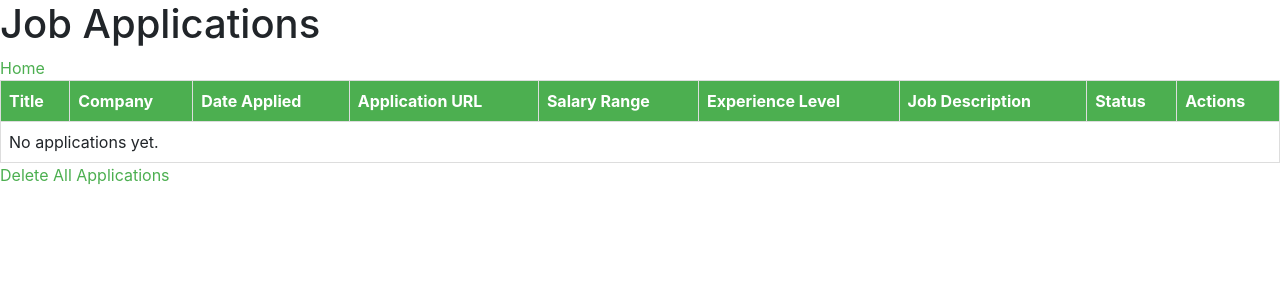
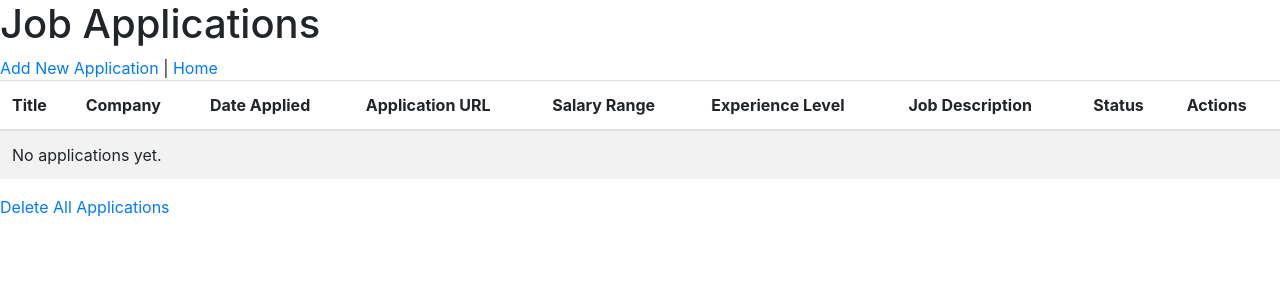
Before and after one commit to zwa004/Job-Application-Project, a Django app: page /applications/ in a window 1280 px wide. Shown: the top 300 px of the page. Run offline with Django 4.2, Linux system fonts and the light colour scheme; data that the repository does not hold is empty; some libraries are stand-ins or nearby versions.

Commit message:
Changed files to separate resume and cover letter

```diff
--- a/job_app_tracker/forms.py
+++ b/job_app_tracker/forms.py
@@ -4,4 +4,4 @@ from .models import JobApp
 class JobAppForm(forms.ModelForm):
     class Meta:
         model = JobApp
-        fields = ['title', 'company', 'date_applied', 'application_url', 'salary_range', 'experience_level', 'industry','status','job_description', 'file']
+        fields = ['title', 'company', 'date_applied', 'application_url', 'salary_range', 'experience_level', 'industry','status','job_description', 'resume', 'cover_letter']
--- a/job_app_tracker/models.py
+++ b/job_app_tracker/models.py
@@ -9,6 +9,8 @@ class JobApp(models.Model):
     experience_level = models.CharField(max_length=200)
     job_description = models.CharField(max_length=2000)
     file = models.FileField(upload_to='uploads/', null=True, blank=True)
+    resume = models.FileField(upload_to='resumes/', null=True, blank=True)
+    cover_letter = models.FileField(upload_to='cover_letters/', null=True, blank=True)
     SALARY_CHOICES = [
         ('<30000', 'Less than $30,000'),
         ('30000-35000', '$30,000 - $35,000'),
--- a/job_app_tracker/templates/job_app_tracker/job_application_list.html
+++ b/job_app_tracker/templates/job_app_tracker/job_application_list.html
@@ -2,35 +2,8 @@
 {% block content %}
 
 <h1>Job Applications</h1>
-<a href="/">Home</a>
-<style>
-    table {
-        width: 100%;
-        border-collapse: collapse;
-    }
-    th, td {
-        border: 1px solid #ddd;
-        padding: 8px;
-    }
-    th {
-        background-color: #4CAF50;
-        color: white;
-    }
-    tr:nth-child(even) {
-        background-color: #f2f2f2;
-    }
-    tr:hover {
-        background-color: #ddd;
-    }
-    a {
-        color: #4CAF50;
-        text-decoration: none;
-    }
-    a:hover {
-        color: #45a049;
-    }
-</style>
-<table>
+<a href="{% url 'create_job_application' %}">Add New Application</a> | <a href="/">Home</a>
+<table class="table table-striped">
     <thead>
         <tr>
             <th>Title</th>
@@ -40,7 +13,7 @@
             <th>Salary Range</th>
             <th>Experience Level</th>
             <th>Job Description</th>
-            <th>Status</th> <!-- Added Status Header -->
+            <th>Status</th>
             <th>Actions</th>
         </tr>
     </thead>
@@ -54,15 +27,16 @@
                 <td>{{ application.salary_range }}</td>
                 <td>{{ application.experience_level }}</td>
                 <td>{{ application.job_description }}</td>
-                <td>{{ application.get_status_display }}</td> <!-- Display Status -->
+                <td>{{ application.get_status_display }}</td>
                 <td>
-                    <a href="{% url 'edit_job_application' application.id %}">Edit</a>
-                    <a href="{% url 'delete_job_application' application.id %}" onclick="return confirm('Are you sure you want to delete this application?');">Delete</a>
-                    {% if application.file %}
-                    | <a href="{{ application.file.url }}">Download</a>
-                {% else %}
-                    | No file attached
-                {% endif %}
+                    <a href="{% url 'edit_job_application' application.id %}" class="btn btn-secondary btn-sm">Edit</a>
+                        <a href="{% url 'delete_job_application' application.id %}" class="btn btn-danger btn-sm" onclick="return confirm('Are you sure you want to delete this application?');">Delete</a>
+                        {% if application.resume %}
+                            <a href="{{ application.resume.url }}" target="_blank" class="btn btn-info btn-sm">Resume</a>
+                        {% endif %}
+                        {% if application.cover_letter %}
+                            <a href="{{ application.cover_letter.url }}" target="_blank" class="btn btn-info btn-sm">Cover Letter</a>
+                        {% endif %}
                 </td>
             </tr>
         {% empty %}
@@ -73,4 +47,5 @@
     </tbody>
 </table>
 <a href="{% url 'delete_all_job_applications' %}">Delete All Applications</a>
+
 {% endblock %}
--- a/job_app_tracker/views.py
+++ b/job_app_tracker/views.py
@@ -49,11 +49,8 @@ def delete_all_job_applications(request):
 def create_job_application(request):
     if request.method == 'POST':
         form = JobAppForm(request.POST, request.FILES)
-        print("FILES:", request.FILES)
         if form.is_valid():
-            job_app = form.save() # Debugging
-            print("Saved file path:", job_app.file.path) # Debugging
-            messages.success(request, 'Application successfully submitted.')
+            form.save()
             return redirect('job_application_list')
         else:
             messages.error(request, 'Application submission failed.')
@@ -66,10 +63,11 @@ def create_job_application(request):
 def edit_job_application(request, pk):
     application = JobApp.objects.get(pk=pk)
     if request.method == "POST":
-        form = JobAppForm(request.POST, instance=application)
+        form = JobAppForm(request.POST, request.FILES, instance=application)
         if form.is_valid():
             form.save()
             return redirect('job_application_list')
     else:
         form = JobAppForm(instance=application)
-    return render(request, 'job_app_tracker/edit_job_application.html', {'form': form})
+
+    return render(request, 'job_app_tracker/edit_job_application.html', {'form': form, 'application': application})
```
Also changed, not shown: job_app_tracker/templates/job_app_tracker/create_job_application.html (+2 -10 lines), job_app_tracker/templates/job_app_tracker/edit_job_application.html (+10 -7 lines), job_app_tracker/migrations/0005_jobapp_cover_letter_jobapp_resume_alter_jobapp_file.py (added).
